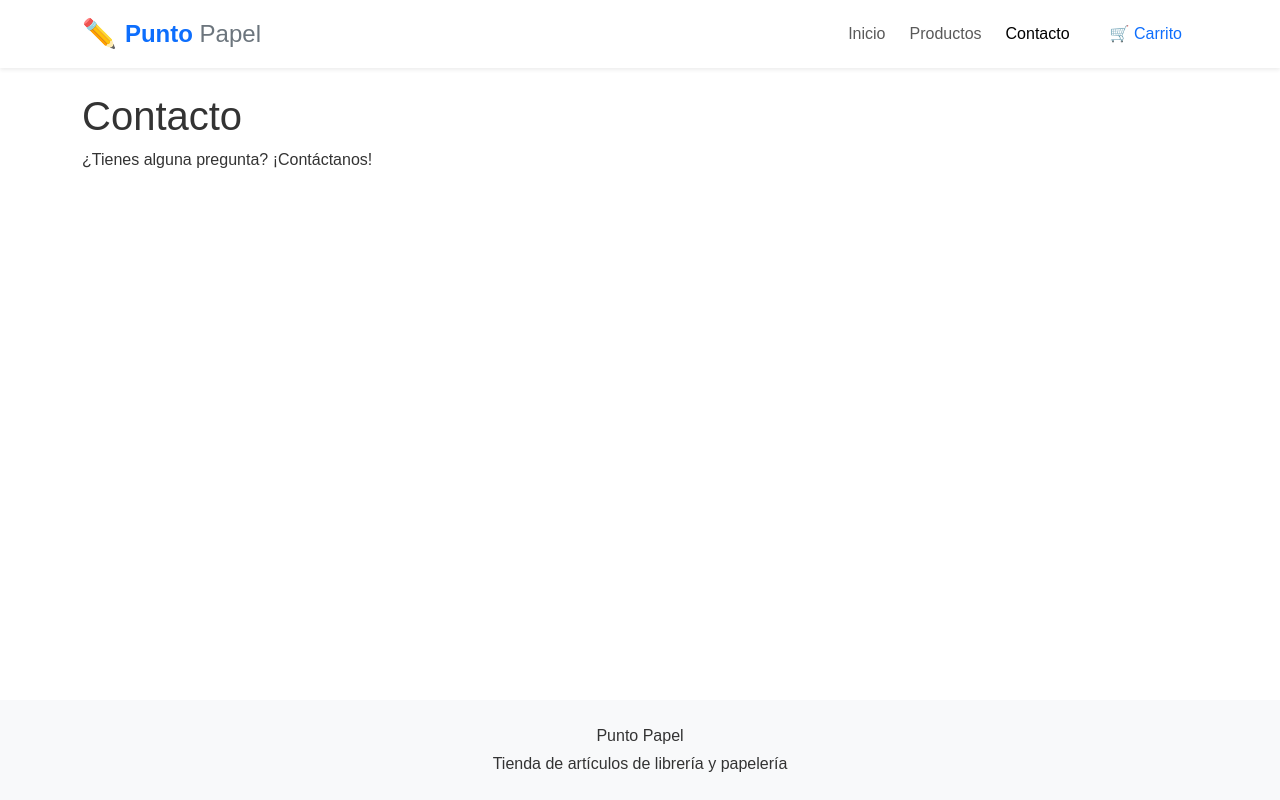
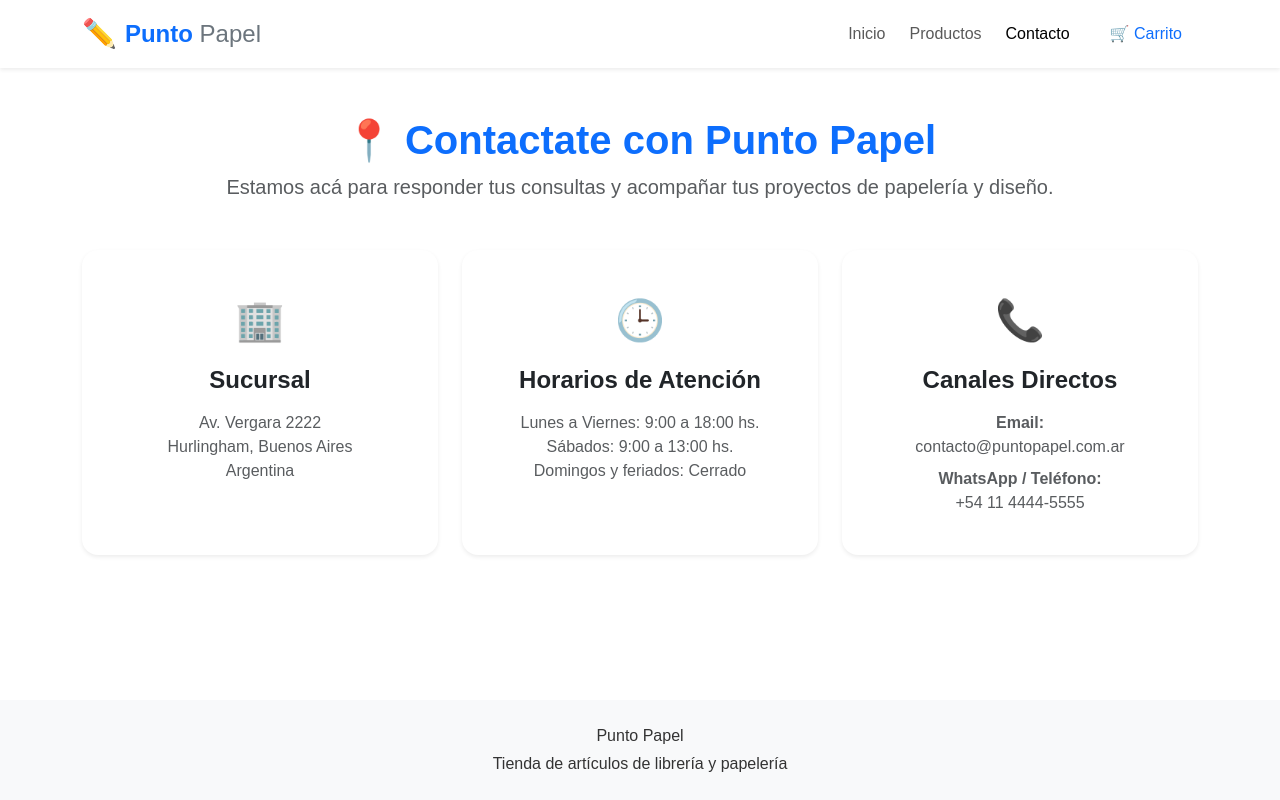
Before and after one commit to lorenaegajardo/punto-papel, a React (Vite) app: page /contacto in a window 1280 px wide. Built offline with nearby package versions, Linux system fonts and the light colour scheme.

Commit message:
agregué contenido al componente Contacto

```diff
--- a/src/pages/Contacto.jsx
+++ b/src/pages/Contacto.jsx
@@ -1,11 +1,66 @@
+import { Container, Row, Col, Card } from 'react-bootstrap';
 
 function Contacto() {
   return (
-    <div className="container mt-4">
-      <h1>Contacto</h1>
-      <p>¿Tienes alguna pregunta? ¡Contáctanos!</p>
-    </div>
-  )
+    <Container className="py-5">
+      <div className="text-center mb-5">
+        <h1 className="fw-bold text-primary">📍 Contactate con Punto Papel</h1>
+        <p className="text-muted lead">
+          Estamos acá para responder tus consultas y acompañar tus proyectos de papelería y diseño.
+        </p>
+      </div>
+
+      <Row className="g-4 justify-content-center">
+        {/* Tarjeta 1: Ubicación */}
+        <Col md={4} className="d-flex align-items-stretch">
+          <Card className="border-0 shadow-sm rounded-4 p-4 text-center w-100 bg-white">
+            <Card.Body>
+              <div className="fs-1 mb-3">🏢</div>
+              <h4 className="fw-bold mb-3">Sucursal</h4>
+              <p className="text-muted mb-0">
+                Av. Vergara 2222<br />
+                Hurlingham, Buenos Aires<br />
+                Argentina
+              </p>
+            </Card.Body>
+          </Card>
+        </Col>
+
+        {/* Tarjeta 2: Horarios */}
+        <Col md={4} className="d-flex align-items-stretch">
+          <Card className="border-0 shadow-sm rounded-4 p-4 text-center w-100 bg-white">
+            <Card.Body>
+              <div className="fs-1 mb-3">🕒</div>
+              <h4 className="fw-bold mb-3">Horarios de Atención</h4>
+              <p className="text-muted mb-0">
+                Lunes a Viernes: 9:00 a 18:00 hs.<br />
+                Sábados: 9:00 a 13:00 hs.<br />
+                Domingos y feriados: Cerrado
+              </p>
+            </Card.Body>
+          </Card>
+        </Col>
+
+        {/* Tarjeta 3: Medios de contacto directo */}
+        <Col md={4} className="d-flex align-items-stretch">
+          <Card className="border-0 shadow-sm rounded-4 p-4 text-center w-100 bg-white">
+            <Card.Body>
+              <div className="fs-1 mb-3">📞</div>
+              <h4 className="fw-bold mb-3">Canales Directos</h4>
+              <p className="text-muted mb-2">
+                <strong>Email:</strong><br />
+                contacto@puntopapel.com.ar
+              </p>
+              <p className="text-muted mb-0">
+                <strong>WhatsApp / Teléfono:</strong><br />
+                +54 11 4444-5555
+              </p>
+            </Card.Body>
+          </Card>
+        </Col>
+      </Row>
+    </Container>
+  );
 }
 
-export default Contacto
+export default Contacto;
```
Also changed, not shown: 1 other file (tests, documents, lock files or other folders).
